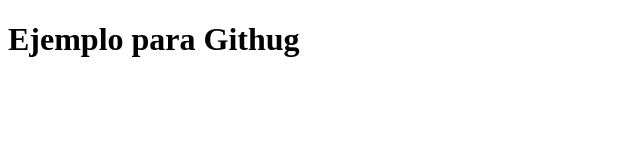
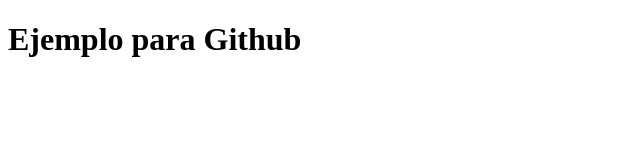
Before and after one commit to juanfdonoso/compint3_inicio, a plain HTML site: page index.html in a window 1280 px wide. Shown: the full height of the page, 0-640 px from the left. Drawn offline with Linux system fonts and the light colour scheme.

Commit message:
Add files via upload
La palabra github queda corregida

```diff
--- a/index.html
+++ b/index.html
@@ -7,7 +7,7 @@
     <title>Ejemplo para Github</title>
 </head>
 <body>
-    <h1>Ejemplo para Githug</h1>
+    <h1>Ejemplo para Github</h1>
 
 </body>
 </html>
```
